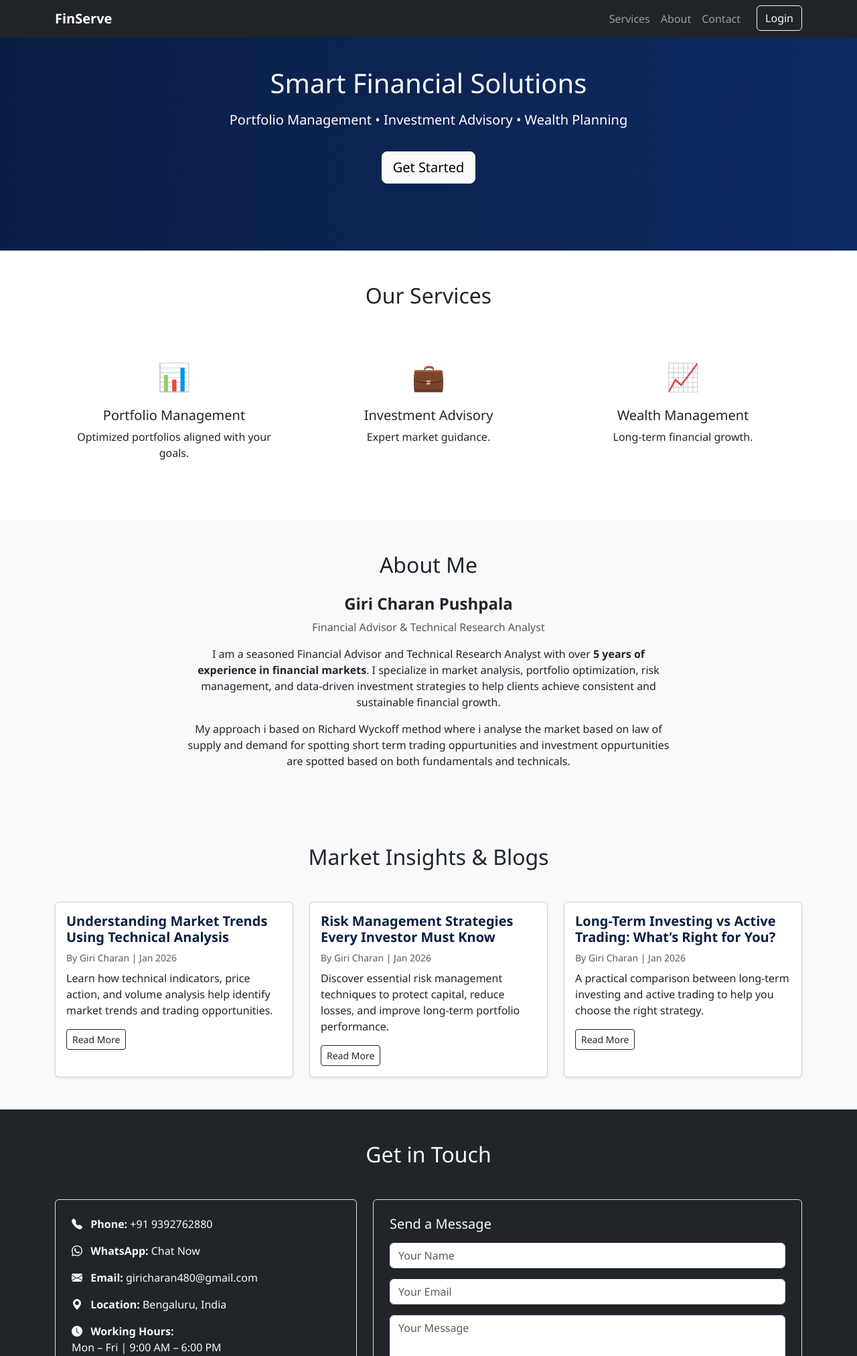
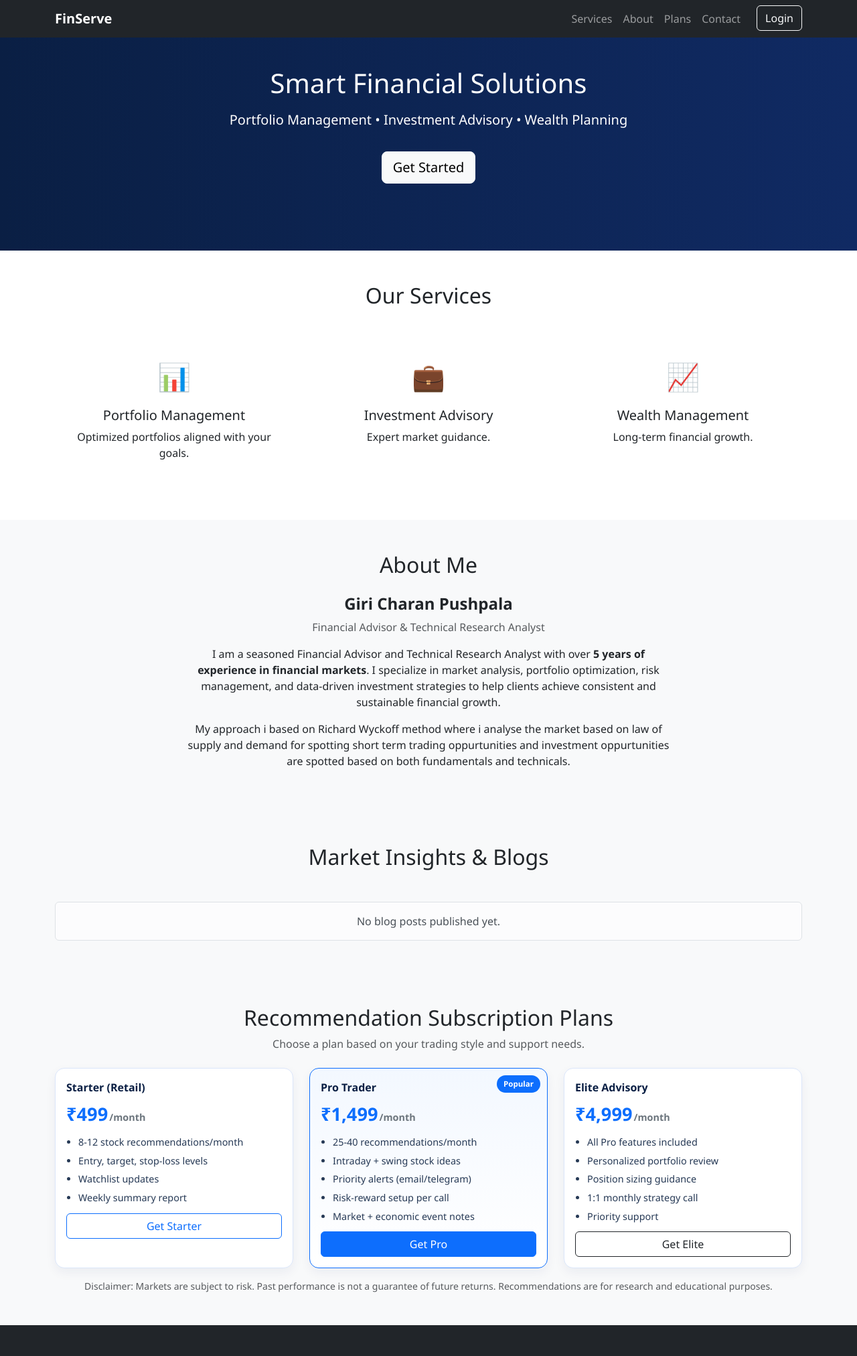
Before and after one commit to girichran/finserve, a Flask app: page / in a window 1280 px wide. Shown: the top 2024 px of the page at 67% size. Run offline with Flask 3, Linux system fonts and the light colour scheme; some libraries are stand-ins or nearby versions.

Commit message:
Update index.html

```diff
--- a/templates/index.html
+++ b/templates/index.html
@@ -27,6 +27,7 @@
             <ul class="navbar-nav ms-auto">
                 <li class="nav-item"><a class="nav-link" href="#services">Services</a></li>
                 <li class="nav-item"><a class="nav-link" href="#about">About</a></li>
+                <li class="nav-item"><a class="nav-link" href="#plans">Plans</a></li>
                 <li class="nav-item"><a class="nav-link" href="#contact">Contact</a></li>
                 <li class="nav-item">
                     <button class="btn btn-outline-light ms-3" data-bs-toggle="modal" data-bs-target="#authModal">
@@ -125,73 +126,88 @@
         <h2 class="text-center mb-5">Market Insights & Blogs</h2>
 
         <div class="row g-4">
-
-            <!-- Blog 1 -->
+            {% for b in blogs %}
             <div class="col-md-4">
                 <div class="card h-100 shadow-sm">
                     <div class="card-body">
-                        <h5 class="card-title">
-                            Understanding Market Trends Using Technical Analysis
-                        </h5>
+                        <h5 class="card-title">{{ b.title }}</h5>
                         <p class="text-muted small mb-2">
-                            By Giri Charan | Jan 2026
+                            By <strong>Giri Charan</strong>, Technical Analyst | {{ b.created_at }}
                         </p>
                         <p class="card-text">
-                            Learn how technical indicators, price action, and volume
-                            analysis help identify market trends and trading
-                            opportunities.
+                            {{ b.excerpt if b.excerpt else (b.content[:180] ~ ('...' if b.content|length > 180 else '')) }}
                         </p>
-                        <a href="#" class="btn btn-outline-dark btn-sm">
-                            Read More
-                        </a>
+                        <a href="/blog/{{ b.id }}" class="btn btn-outline-dark btn-sm">Read More</a>
                     </div>
                 </div>
             </div>
-
-            <!-- Blog 2 -->
-            <div class="col-md-4">
-                <div class="card h-100 shadow-sm">
-                    <div class="card-body">
-                        <h5 class="card-title">
-                            Risk Management Strategies Every Investor Must Know
-                        </h5>
-                        <p class="text-muted small mb-2">
-                            By Giri Charan | Jan 2026
-                        </p>
-                        <p class="card-text">
-                            Discover essential risk management techniques to protect
-                            capital, reduce losses, and improve long-term portfolio
-                            performance.
-                        </p>
-                        <a href="#" class="btn btn-outline-dark btn-sm">
-                            Read More
-                        </a>
-                    </div>
+            {% else %}
+            <div class="col-12">
+                <div class="alert alert-light border text-center mb-0">
+                    No blog posts published yet.
                 </div>
             </div>
+            {% endfor %}
 
-            <!-- Blog 3 -->
-            <div class="col-md-4">
-                <div class="card h-100 shadow-sm">
-                    <div class="card-body">
-                        <h5 class="card-title">
-                            Long-Term Investing vs Active Trading: What’s Right for You?
-                        </h5>
-                        <p class="text-muted small mb-2">
-                            By Giri Charan | Jan 2026
-                        </p>
-                        <p class="card-text">
-                            A practical comparison between long-term investing and
-                            active trading to help you choose the right strategy.
-                        </p>
-                        <a href="#" class="btn btn-outline-dark btn-sm">
-                            Read More
-                        </a>
-                    </div>
+        </div>
+    </div>
+</section>
+
+<!-- SUBSCRIPTION PLANS -->
+<section id="plans" class="py-5 bg-light">
+    <div class="container">
+        <h2 class="text-center mb-2">Recommendation Subscription Plans</h2>
+        <p class="text-center text-muted mb-4">Choose a plan based on your trading style and support needs.</p>
+
+        <div class="row g-4">
+            <div class="col-lg-4">
+                <div class="plan-card h-100">
+                    <div class="plan-name">Starter (Retail)</div>
+                    <div class="plan-price">₹499<span>/month</span></div>
+                    <ul class="plan-features">
+                        <li>8-12 stock recommendations/month</li>
+                        <li>Entry, target, stop-loss levels</li>
+                        <li>Watchlist updates</li>
+                        <li>Weekly summary report</li>
+                    </ul>
+                    <button class="btn btn-outline-primary w-100" onclick="startSubscriptionCheckout('STARTER_MONTHLY')">Get Starter</button>
                 </div>
             </div>
+            <div class="col-lg-4">
+                <div class="plan-card plan-card-featured h-100">
+                    <div class="plan-badge">Popular</div>
+                    <div class="plan-name">Pro Trader</div>
+                    <div class="plan-price">₹1,499<span>/month</span></div>
+                    <ul class="plan-features">
+                        <li>25-40 recommendations/month</li>
+                        <li>Intraday + swing stock ideas</li>
+                        <li>Priority alerts (email/telegram)</li>
+                        <li>Risk-reward setup per call</li>
+                        <li>Market + economic event notes</li>
+                    </ul>
+                    <button class="btn btn-primary w-100" onclick="startSubscriptionCheckout('PRO_MONTHLY')">Get Pro</button>
+                </div>
+            </div>
+            <div class="col-lg-4">
+                <div class="plan-card h-100">
+                    <div class="plan-name">Elite Advisory</div>
+                    <div class="plan-price">₹4,999<span>/month</span></div>
+                    <ul class="plan-features">
+                        <li>All Pro features included</li>
+                        <li>Personalized portfolio review</li>
+                        <li>Position sizing guidance</li>
+                        <li>1:1 monthly strategy call</li>
+                        <li>Priority support</li>
+                    </ul>
+                    <button class="btn btn-outline-dark w-100" onclick="startSubscriptionCheckout('ELITE_MONTHLY')">Get Elite</button>
+                </div>
+            </div>
+        </div>
 
-        </div>
+        <p class="small text-muted text-center mt-3 mb-0">
+            Disclaimer: Markets are subject to risk. Past performance is not a guarantee of future returns.
+            Recommendations are for research and educational purposes.
+        </p>
     </div>
 </section>
 
@@ -199,19 +215,96 @@
 
 <script>
 function submitForm() {
+    const nameEl = document.getElementById("name");
+    const emailEl = document.getElementById("email");
+    const messageEl = document.getElementById("message");
+
     fetch("/contact", {
         method: "POST",
         headers: {
             "Content-Type": "application/json"
         },
         body: JSON.stringify({
-            name: document.getElementById("name").value,
-            email: document.getElementById("email").value,
-            message: document.getElementById("message").value
+            name: nameEl ? nameEl.value : "",
+            email: emailEl ? emailEl.value : "",
+            message: messageEl ? messageEl.value : ""
         })
     })
     .then(res => res.json())
-    .then(data => alert(data.message));
+    .then(data => {
+        alert(data.message);
+        if (nameEl) nameEl.value = "";
+        if (emailEl) emailEl.value = "";
+        if (messageEl) messageEl.value = "";
+    });
+}
+
+function startSubscriptionCheckout(planCode) {
+    fetch("/payments/create-order", {
+        method: "POST",
+        headers: { "Content-Type": "application/json" },
+        body: JSON.stringify({ plan_code: planCode })
+    })
+    .then(async (res) => {
+        const data = await res.json();
+        if (!res.ok || data.status !== "success") {
+            if (res.status === 401) {
+                const authModalEl = document.getElementById("authModal");
+                if (authModalEl) {
+                    const modal = bootstrap.Modal.getOrCreateInstance(authModalEl);
+                    modal.show();
+                }
+                alert(data.message || "Please login first.");
+                return null;
+            }
+            alert(data.message || "Unable to start payment.");
+            return null;
+        }
+        return data;
+    })
+    .then((orderData) => {
+        if (!orderData) return;
+        if (typeof Razorpay === "undefined") {
+            alert("Razorpay SDK not loaded.");
+            return;
+        }
+
+        const options = {
+            key: orderData.key,
+            amount: orderData.amount,
+            currency: orderData.currency,
+            name: "FinServe",
+            description: orderData.plan_name,
+            order_id: orderData.order_id,
+            prefill: {
+                name: orderData.user_name || "",
+                email: orderData.user_email || ""
+            },
+            theme: { color: "#0d6efd" },
+            handler: function (response) {
+                fetch("/payments/verify", {
+                    method: "POST",
+                    headers: { "Content-Type": "application/json" },
+                    body: JSON.stringify(response)
+                })
+                .then(res => res.json())
+                .then(data => {
+                    alert(data.message || "Payment verification completed.");
+                    if (data.status === "success") {
+                        window.location.href = "/dashboard";
+                    }
+                })
+                .catch(() => alert("Payment verification failed."));
+            }
+        };
+
+        const rzp = new Razorpay(options);
+        rzp.on("payment.failed", function (resp) {
+            alert((resp.error && resp.error.description) || "Payment failed.");
+        });
+        rzp.open();
+    })
+    .catch(() => alert("Payment initialization failed."));
 }
 </script>
 
@@ -254,7 +347,7 @@ function submitForm() {
                         <strong>Working Hours:</strong><br>
                         Mon – Fri | 9:00 AM – 6:00 PM
                     </p>
-                    <a href="#" class="btn btn-outline-light mt-3 w-100">
+                    <a href="https://wa.me/9392762880?text=Hi%20FinServe%2C%20I%20want%20to%20book%20a%20free%20consultation." class="btn btn-outline-light mt-3 w-100" target="_blank" rel="noopener noreferrer">
                          <i class="bi bi-calendar-check me-2"></i>
                           Book Free Consultation
                     </a>
@@ -323,28 +416,31 @@ function submitForm() {
                 <div class="tab-content">
 
                     <div class="tab-pane fade show active" id="login">
-                        <input class="form-control mb-3" id="loginEmail" placeholder="Email">
-                        <input class="form-control mb-3" type="password" id="loginPassword" placeholder="Password">
+                        <input class="form-control mb-3" id="loginEmail" placeholder="Email" autocomplete="off">
+                        <input class="form-control mb-3" type="password" id="loginPassword" placeholder="Password" autocomplete="new-password">
                         <button type="button" class="btn btn-dark w-100" onclick="login()">Sign In</button>
 
                     </div>
 
                     <div class="tab-pane fade" id="adminLogin">
-                        <input class="form-control mb-3" id="adminEmail" placeholder="Admin Email">
-                        <input class="form-control mb-3" type="password" id="adminPassword" placeholder="Admin Password">
+                        <input class="form-control mb-3" id="adminEmail" placeholder="Admin Email" autocomplete="off">
+                        <input class="form-control mb-3" type="password" id="adminPassword" placeholder="Admin Password" autocomplete="new-password">
                         <button type="button" class="btn btn-danger w-100" onclick="adminLogin()">Admin Sign In</button>
                     </div>
 
                    <div class="tab-pane fade" id="register">
-    <input class="form-control mb-3" id="regName" placeholder="Full Name">
-    <input class="form-control mb-3" id="regEmail" placeholder="Email">
-    <input class="form-control mb-3" type="password" id="regPassword" placeholder="Password">
+    <input class="form-control mb-3" id="regName" placeholder="Full Name" autocomplete="off">
+    <input class="form-control mb-3" id="regEmail" placeholder="Email" autocomplete="off">
+    <input class="form-control mb-3" type="password" id="regPassword" placeholder="Password" autocomplete="new-password">
     <button type="button" class="btn btn-success w-100" onclick="register()">Create Account</button>
 </div>
 
                     <div class="tab-pane fade" id="forgot">
-                        <input class="form-control mb-3" placeholder="Registered Email">
-                        <button type="button" class="btn btn-warning w-100" onclick="forgotPassword()">Reset Password</button>
+                        <input id="forgotEmail" class="form-control mb-3" placeholder="Registered Email">
+                        <button type="button" class="btn btn-warning w-100 mb-3" onclick="forgotPassword()">Send OTP</button>
+                        <input id="forgotOtp" class="form-control mb-3" placeholder="Enter OTP">
+                        <input id="forgotNewPassword" class="form-control mb-3" type="password" placeholder="New Password">
+                        <button type="button" class="btn btn-dark w-100" onclick="resetPasswordWithOtp()">Verify OTP & Reset Password</button>
 
                     </div>
 
@@ -357,6 +453,7 @@ function submitForm() {
 
 <!-- Bootstrap JS -->
 <script src="https://cdn.jsdelivr.net/npm/bootstrap@5.3.2/dist/js/bootstrap.bundle.min.js"></script>
+<script src="https://checkout.razorpay.com/v1/checkout.js"></script>
 
 <script src="{{ url_for('static', filename='auth.js') }}"></script>
 
```
